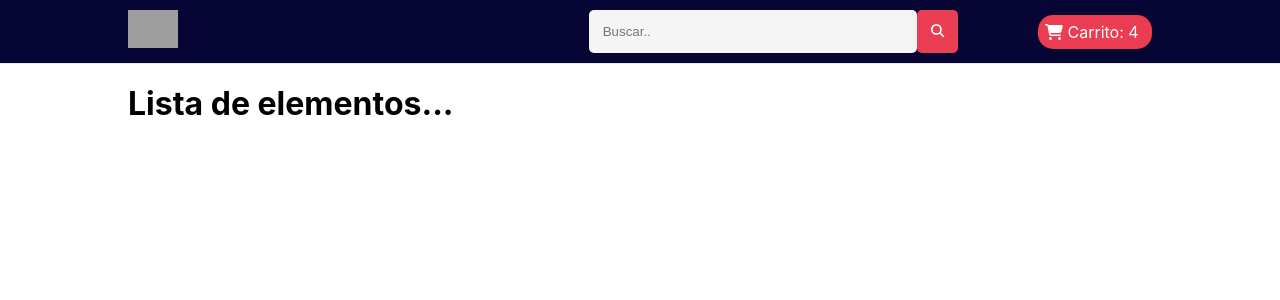
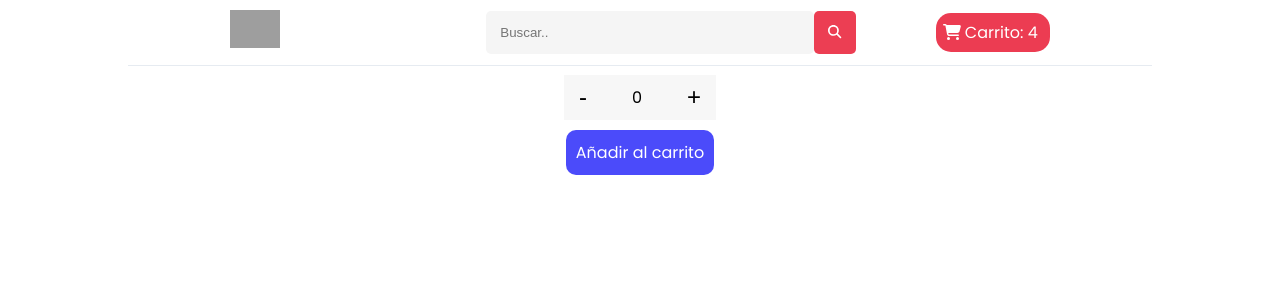
Before and after one commit to OrlandoJC/universe-store, a React (Create React App) app: page / in a window 1280 px wide. Shown: the top 300 px of the page. Built offline with nearby package versions, Linux system fonts and the light colour scheme; grey boxes are pictures that could not be loaded.

Commit message:
contador añadido

```diff
--- a/src/App.css
+++ b/src/App.css
@@ -1,6 +1,21 @@
+@import url('https://fonts.googleapis.com/css2?family=Inter:wght@300;400;500;700&family=Poppins:ital,wght@0,300;0,400;0,700;1,500&display=swap');
+* {
+  margin: 0;
+  padding: 0;
+}
+
+body {
+  font-family: 'Poppins', sans-serif;
+}
+
+.App {
+  width: 80%;
+  max-width: 1200px;
+  margin: 0 auto;
+}
+
 .header {
   box-shadow: rgb(230, 235, 241) 0px 1px 0px 0px;
-  background: rgb(6, 5, 52);
 }
 
 .logo {
--- a/src/components/CartWidget.js
+++ /dev/null
@@ -1,14 +0,0 @@
-import { FontAwesomeIcon } from '@fortawesome/react-fontawesome'
-import { faCartShopping } from '@fortawesome/free-solid-svg-icons'
-
-const CartWidget = ({items}) => {
-    return (
-        <div className="cart" id="cart">
-            <div>
-                <FontAwesomeIcon icon={faCartShopping} /> Carrito: <span id="cart__counter">{items}</span>
-            </div>
-        </div>
-    )
-}
-
-export default CartWidget
--- /dev/null
+++ b/src/components/ItemCount/ItemCount.css
@@ -0,0 +1,39 @@
+
+.ItemCount {
+    display: flex;
+    flex-flow: column;
+    align-items: center;
+    gap: 10px;
+    margin-top: 10px;
+}
+
+
+.Item-controls {
+    display: flex;
+    justify-content: space-around;
+    align-items: center;
+    /* width: 100%; */
+    gap: 20px;
+    background: rgb(247, 247, 247);
+}
+
+.counter-button {
+    padding: 0px 15px;
+    border: none;
+    background: rgb(247, 247, 247);
+    font-size: 1.5em;
+    cursor: pointer;
+}
+
+.counter--items {
+    padding: 10px;
+}
+
+.Item--button {
+    background: rgb(75, 75, 250);
+    color: white;
+    padding: 10px;
+    border-radius: 10px;
+    /* width: 80%; */
+    text-align: center;
+}
--- /dev/null
+++ b/src/components/ItemCount/ItemCount.js
@@ -0,0 +1,34 @@
+import { useState } from 'react'
+import './ItemCount.css'
+
+const ItemCount = ({ stock, initial }) => {
+    const [items, setItems] = useState(initial)
+
+    const onIncrement = (event) => {
+        if (items < stock) setItems(items + 1)
+    }
+
+    const onDecrement = (event) => {
+        if (items > 0) setItems(items - 1)
+    }
+
+    const onAddToCart = () => {
+        if (items != stock) {
+            alert("añadio al carrito")
+        }
+    }
+    return (
+        <div className='ItemCount'>
+            <div className='Item-controls'>
+                <button className='counter-button' onClick={onDecrement}>-</button>
+                <span className='counter--items'> {items}</span>
+                <button className='counter-button' onClick={onIncrement}>+</button>
+            </div>
+            <div className='Item--button'>
+                <span className='addTocart--button' onClick={onAddToCart}>Añadir al carrito</span>
+            </div>
+        </div>
+    )
+}
+
+export default ItemCount
--- a/src/components/ItemListContainer.js
+++ /dev/null
@@ -1,9 +0,0 @@
-const ItemListContainer = ({greeting}) => {
-    return (
-        <div className="container">
-            <h1>{greeting}</h1>
-        </div>
-    )
-}
-
-export default ItemListContainer
--- a/src/components/ItemListContainer/ItemListContainer.js
+++ b/src/components/ItemListContainer/ItemListContainer.js
@@ -1,7 +1,9 @@
+import ItemCount from "../ItemCount/ItemCount"
+
 const ItemListContainer = ({greeting}) => {
     return (
         <div className="container">
-            <h1>{greeting}</h1>
+            <ItemCount initial={0} stock={10} />
         </div>
     )
 }
--- a/src/components/Navbar.js
+++ /dev/null
@@ -1,25 +0,0 @@
-import CartWidget from './CartWidget'
-import { FontAwesomeIcon } from '@fortawesome/react-fontawesome'
-import { faMagnifyingGlass } from '@fortawesome/free-solid-svg-icons'
-
-const Navbar = () => {
-    return (
-        <header className="header">
-            <div className="header__container container">
-                <div className="logo">
-                    <img src="https://labrocheta.netlify.app/assets/img/icons/logo.png" alt="" width="50px" />
-                </div>
-
-                <div className="header__group">
-                    <div className="header__bar">
-                        <input className="hedaer__finder" id="search" type="text" placeholder="Buscar.." />
-                        <button className="bar__search"><FontAwesomeIcon icon={faMagnifyingGlass} /></button>
-                    </div>
-                    <CartWidget items={4} />
-                </div>
-            </div>
-        </header>
-    )
-}
-
-export default Navbar
```
Also changed, not shown: src/App.js (+5 -4 lines), public/shirt.jpg (added).
